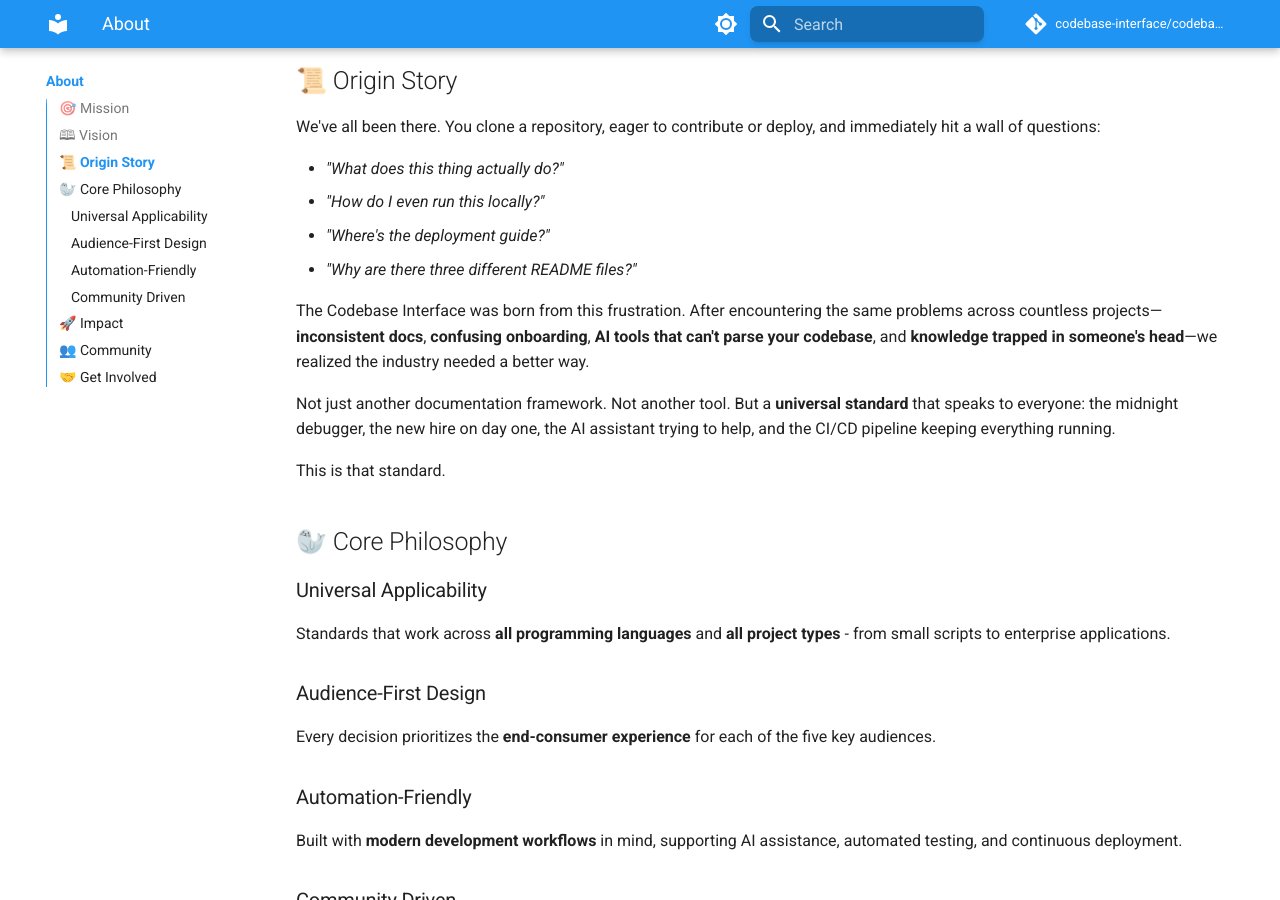
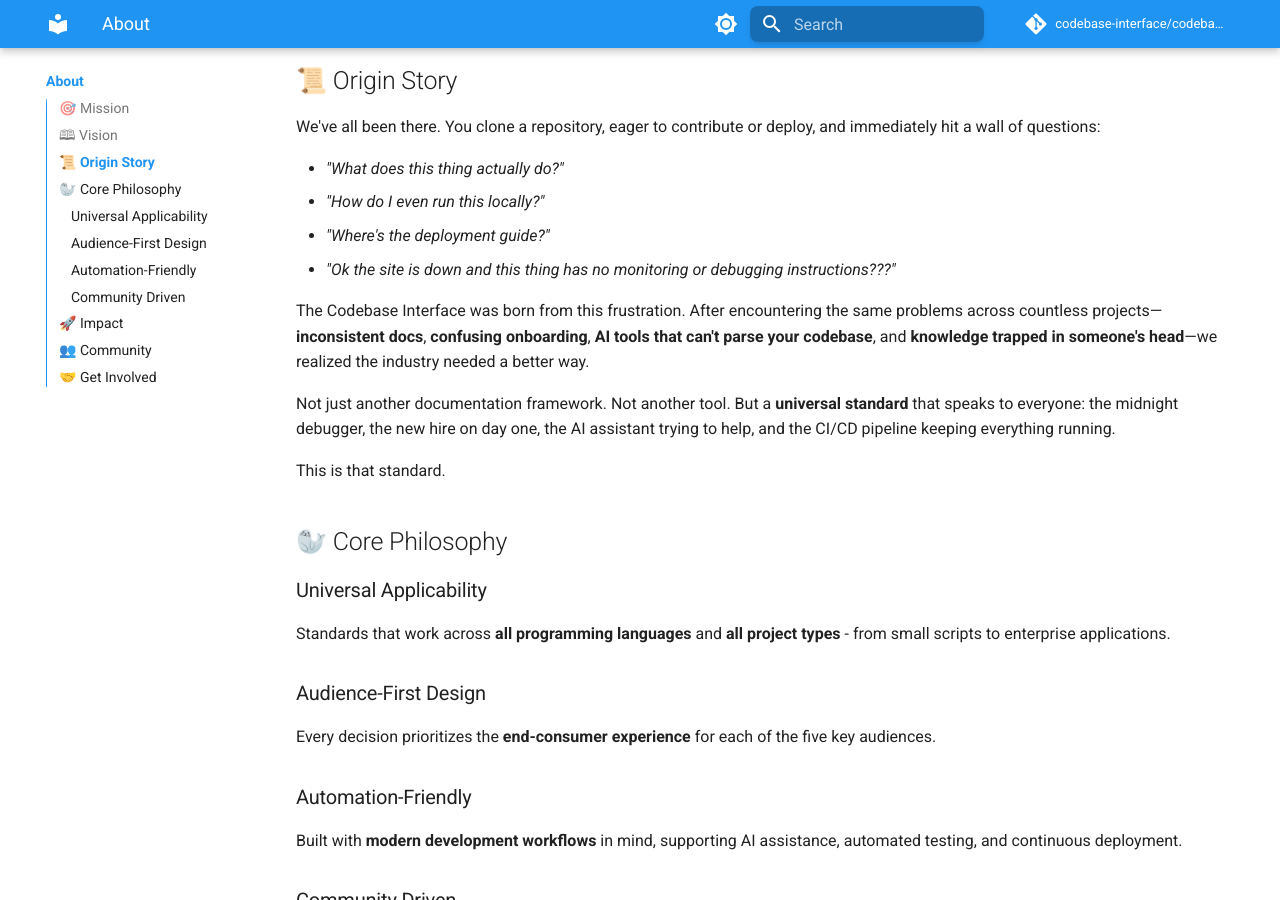
Before and after one commit to codebase-interface/codebase-interface.github.io, an MkDocs documentation site: the page built from docs/about.md, in a window 1280 px wide and 900 px high, scrolled down 716 px. Built offline with MkDocs 1.6.1 and Material for MkDocs 9.7.7, drawn with Linux system fonts in a browser that asks for light colours; comment, search, counter and statistics services are not loaded; the version menu is left out.

Commit message:
docs: update FAQ in 'About' section for clarity on monitoring and debugging instructions

```diff
--- a/docs/about.md
+++ b/docs/about.md
@@ -23,7 +23,7 @@ We've all been there. You clone a repository, eager to contribute or deploy, and
 - *"What does this thing actually do?"*
 - *"How do I even run this locally?"*
 - *"Where's the deployment guide?"*
-- *"Why are there three different README files?"*
+- *"Ok the site is down and this thing has no monitoring or debugging instructions???"*
 
 The Codebase Interface was born from this frustration. After encountering the same problems across countless projects—**inconsistent docs**, **confusing onboarding**, **AI tools that can't parse your codebase**, and **knowledge trapped in someone's head**—we realized the industry needed a better way.
 
```
